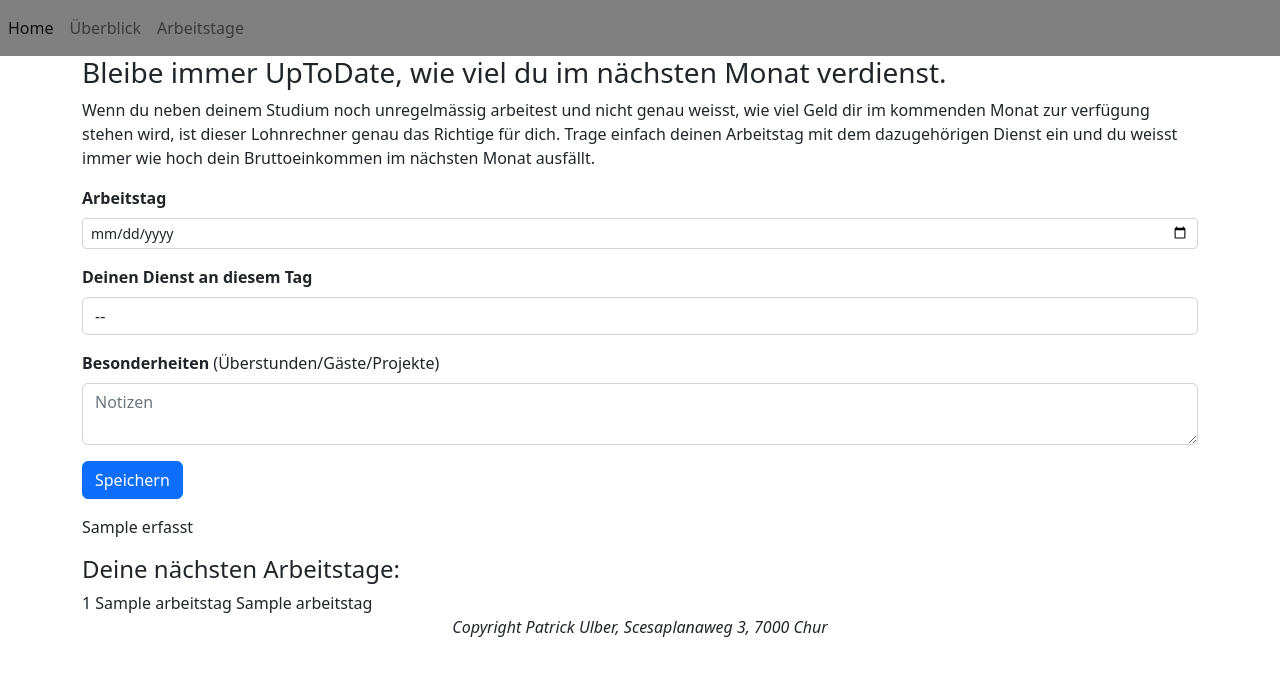
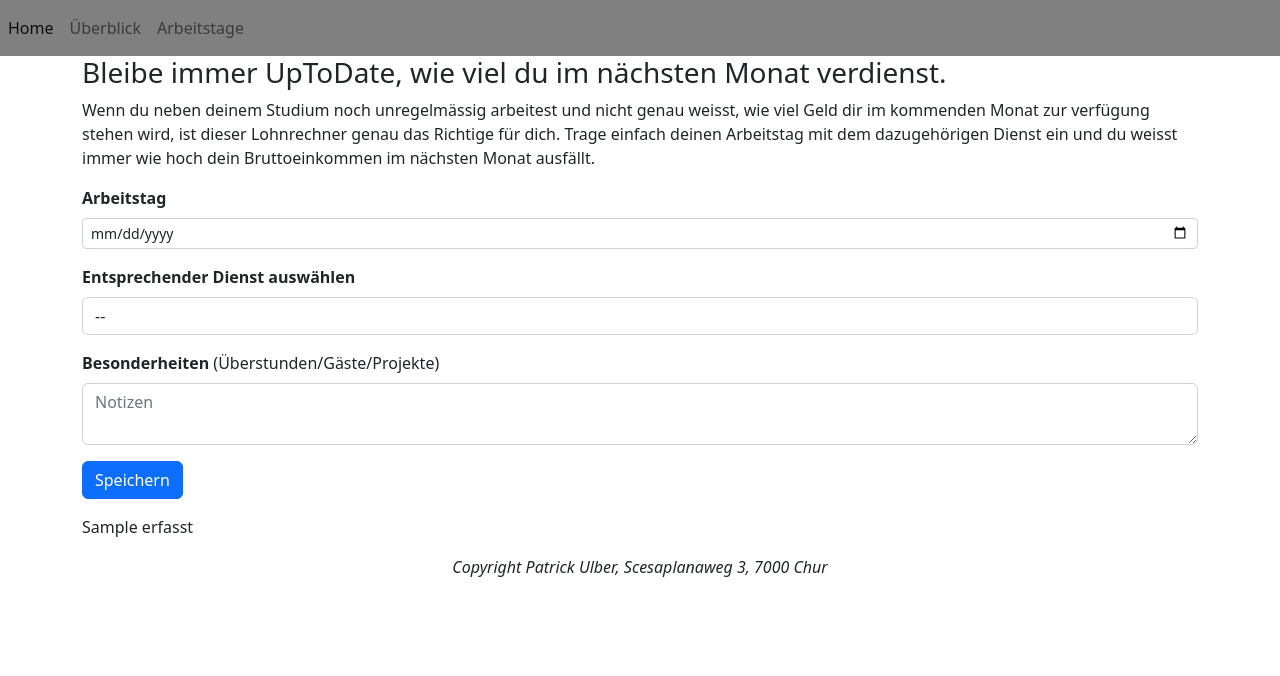
Before and after one commit to ulber-patrick/projekt_22, a Flask app: template templates/index.html in a window 1280 px wide. Shown: the top 676 px of the page. Run offline with Flask 2, Linux system fonts and the light colour scheme; the template is opened without the code that fills it: most values are stand-ins (such as "Sample title", 1, 10 or a date in 2020); some libraries are stand-ins or nearby versions.

Commit message:
First hjfdslklkjf

```diff
--- a/main.py
+++ b/main.py
@@ -1,6 +1,4 @@
 from flask import Flask, request, render_template
-from datetime import date
-from datetime import datetime
 import plotly.express as px
 from plotly.offline import plot
 import json
@@ -26,6 +24,7 @@ def home():
 
         if request.form.get("dienst") == "CvD1":
             anzahl_stunden = 8.4
+
         elif request.form.get("dienst") == "CvD2":
             anzahl_stunden = 5.5
 
@@ -101,7 +100,7 @@ def ueberblick():
     lohnCvD2 = 28 * stundenCvD2
     lohnCRep = 28 * stundenCRep
     lohnSpezialdienst1 = 28 * stundenSpezialdienst1
-    lohnSpezieldienst2 = 28 * stundenSpezialdienst2
+    lohnSpezialdienst2 = 28 * stundenSpezialdienst2
     lohnRSOiG = 28 * stundenRSOiG
 
 
@@ -113,21 +112,25 @@ def ueberblick():
 
     div_balkendiagramm_lohn = plot(balkendiagramm_lohn, output_type="div")
 
-    return render_template("ueberblick.html", gesamtlohn=gesamtlohn, lohnCvD1=lohnCvD1, lohnCvD2=lohnCvD2, lohnCRep=lohnCRep, lohnSpezialdienst1=lohnSpezialdienst1, lohnSpezieldienst2=lohnSpezieldienst2, lohnRSOiG=lohnRSOiG, balkendiagramm_lohn=div_balkendiagramm_lohn)
+    return render_template("ueberblick.html", gesamtlohn=gesamtlohn, lohnCvD1=lohnCvD1, lohnCvD2=lohnCvD2, lohnCRep=lohnCRep, lohnSpezialdienst1=lohnSpezialdienst1, lohnSpezialdienst2=lohnSpezialdienst2, lohnRSOiG=lohnRSOiG, balkendiagramm_lohn=div_balkendiagramm_lohn)
 
 
 @app.route('/arbeitstage', methods=['GET', 'POST'])
 def arbeitstage():
+
+    arbeitstage_liste = []
+
     try:
         d = open("datenspeicher.json")
         datenspeicher_list = json.load(d)
     except FileNotFoundError:
         datenspeicher_list = []
 
-    datum = datum
-    notizen = notizen
+    for element in datenspeicher_list:
+        arbeitstage_liste.append([element["date"], element["dienst"], element["notizen"]])
 
-    return render_template("/arbeitstage.html", datum=datum, notizen=notizen)
+
+    return render_template("/arbeitstage.html", arbeitstage_liste=arbeitstage_liste)
 
 
 if __name__ == "__main__":
--- a/templates/arbeitstage.html
+++ b/templates/arbeitstage.html
@@ -2,7 +2,9 @@
 <html lang="en">
 {% include "header.html" %}
 <body>
-{{ notizen_list }}
+{% for element in arbeitstage_liste %}
+{{ element[0] }} {{ element[1] }} {{ element[2] }}<br><br>
+{% endfor %}
 </body>
 </html>
 
--- a/templates/index.html
+++ b/templates/index.html
@@ -13,7 +13,7 @@
         </div>
 
         <div class="form-modul mb-3">
-            <label class="form-label"><b>Deinen Dienst an diesem Tag</b></label>
+            <label class="form-label"><b>Entsprechender Dienst auswählen</b></label>
             <select class="form-control" name="dienst">
                 <option value="nothing">--</option>
                 <option value="CvD1" name="cvd1">CvD1</option>
@@ -34,20 +34,8 @@
             <p>{{ erfasst }}</p>
         </form>
     </div>
-
-    <div id="main" class="container">
-        <h4>Deine nächsten Arbeitstage:</h4>
-            {% for arbeitstag in arbeitstag_list%}
-            {{ arbeitstag[0] }}
-            {{ arbeitstag[1] }}
-            {{ arbeitstag[2] }}
-        {% endfor %}
-    </div>
-
-
 </body>
 </html>
-
 
 <footer>
     <center><em>Copyright Patrick Ulber, Scesaplanaweg 3, 7000 Chur</em></center>
```
Also changed, not shown: datenspeicher.json (+20 -1 lines), static/my_style.css (line endings or trailing spaces).
